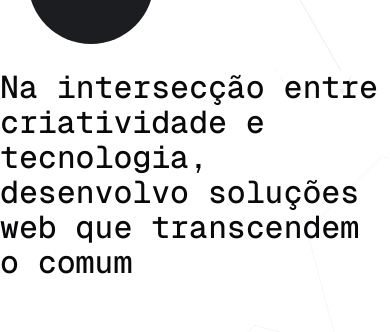
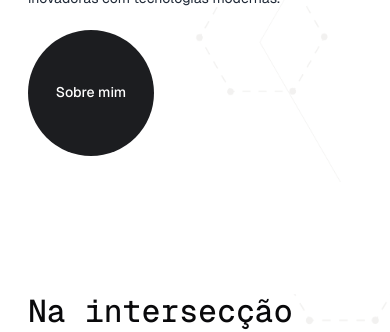
Before and after one commit to GustavoeDev/gustavodev-portfolio, a Next.js app: page / in a window 390 px wide. Shown: the part 1618-1950 px from the top of the page. Built offline with nearby package versions, Linux system fonts and the light colour scheme.

Commit message:
feat: improve layout responsiveness and adjust footer padding for better alignment

```diff
--- a/src/app/page.tsx
+++ b/src/app/page.tsx
@@ -1,22 +1,18 @@
 import InfiniteName from "@/components/pages/home/infinite-name";
 import Intro from "@/components/pages/home/intro";
 import PersonalInfo from "@/components/pages/home/personal-info";
-import Project from "@/components/shared/project";
-import AnimationHover from "@/components/shared/animation-hover";
 import RecentProjects from "@/components/pages/home/recent-projects";
 
 export default function Home() {
   return (
     <main>
-      <div className="h-screen dark:bg-grayBackground-dark bg-grayBackground-light bg-myPhotoImg bg-contain bg-no-repeat bg-center flex flex-col justify-end ">
+      <div className="h-screen dark:bg-grayBackground-dark bg-grayBackground-light bg-myPhotoImg bg-contain bg-no-repeat bg-bottom flex flex-col justify-end max-md:flex-col-reverse max-md:justify-start">
         <PersonalInfo />
         <InfiniteName />
       </div>
-      <div className="h-screen flex items-center justify-center gap-12 w-full mx-auto bg-[url('/bg-portfolio.png')] bg-cover bg-center">
-        <Intro />
-      </div>
-      <div className="min-h[100vh] max-w-[70rem] mx-auto bg-[url('/bg-portfolio.png')] bg-cover bg-center">
-        <h2 className="text-4xl max-w-[750px] font-title font-medium">
+      <Intro />
+      <div className="min-h[100vh] max-w-[70rem] px-8 mx-auto bg-[url('/bg-portfolio.png')] bg-cover bg-center">
+        <h2 className="text-4xl max-w-[46.875rem] font-title font-medium">
           Na intersecção entre criatividade e tecnologia, desenvolvo soluções
           web que transcendem o comum
         </h2>
--- a/src/components/pages/home/intro.tsx
+++ b/src/components/pages/home/intro.tsx
@@ -5,7 +5,7 @@ import Link from "next/link";
 
 export default function Intro() {
   return (
-    <div className="h-screen max-w-[74rem] px-8 flex items-center justify-center gap-12 w-full mx-auto bg-[url('/bg-portfolio.png')] bg-cover bg-center max-[830px]:my-16 max-[580px]:my-20 max-[830px]:flex-col max-[500px]:my-32">
+    <div className="h-screen max-w-[70rem] px-8 flex items-center justify-center gap-12 w-full mx-auto bg-[url('/bg-portfolio.png')] bg-cover bg-center max-[830px]:my-16 max-[580px]:my-20 max-[830px]:flex-col max-[500px]:my-32">
       <div className="w-96 h-96 rounded-full overflow-hidden bg-grayBackground-light flex-shrink-0 relative">
         <Image
           src="/about.png"
--- a/src/components/shared/footer.tsx
+++ b/src/components/shared/footer.tsx
@@ -22,7 +22,7 @@ export default function Footer() {
   };
 
   return (
-    <footer className="py-10 max-w-[70rem] mx-auto flex flex-col items-center justify-center gap-6">
+    <footer className="py-10 max-w-[70rem] px-8 mx-auto flex flex-col items-center justify-center gap-6">
       <p className="text-zinc-600 dark:text-zinc-400 text-sm font-title">
         Copyright · 2025 - gustavoe.dev
       </p>
```
